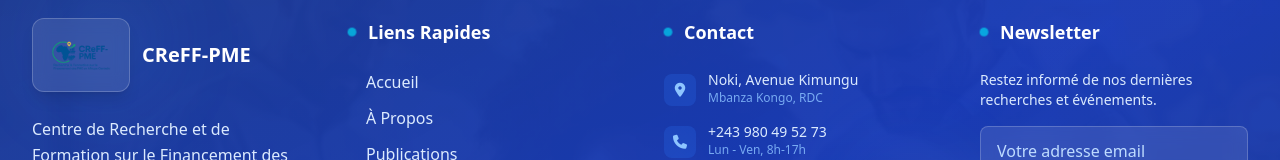
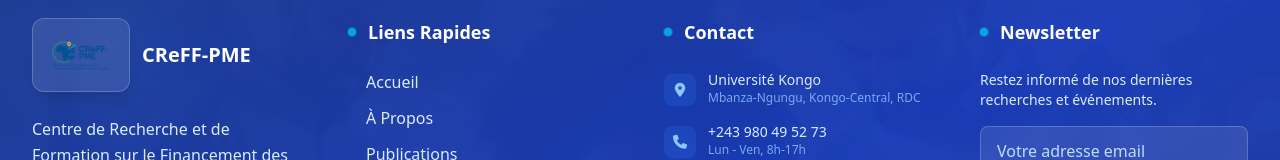
Before and after one commit to EThys/centreDeRecherche, a Vue app: page / in a window 1280 px wide. Shown: the part 6517-6677 px from the top of the page. Built offline with nearby package versions, Linux system fonts and the light colour scheme.

Commit message:
feat: mettre à jour l'adresse du centre
- Changer l'adresse vers 'Université Kongo, Mbanza-Ngungu, Kongo-Central, RDC'
- Mettre à jour dans le footer, la page contact et la section partenaires

```diff
--- a/src/components/footer/FooterComponent.vue
+++ b/src/components/footer/FooterComponent.vue
@@ -199,8 +199,8 @@ const contactInfo = [
   {
     type: 'address',
     icon: 'fas fa-map-marker-alt',
-    value: 'Noki, Avenue Kimungu',
-    label: 'Mbanza Kongo, RDC'
+    value: 'Université Kongo',
+    label: 'Mbanza-Ngungu, Kongo-Central, RDC'
   },
   {
     type: 'phone',
--- a/src/views/ContactView.vue
+++ b/src/views/ContactView.vue
@@ -20,7 +20,7 @@ const form = ref({
 const contactInfo = [
   { icon: EnvelopeIcon, title: 'Email', value: 'creff.pme.uk@gmail.com', link: 'mailto:creff.pme.uk@gmail.com' },
   { icon: PhoneIcon, title: 'Téléphone', value: '+243 980 49 52 73 / +243 850 59 32 11', link: 'tel:+243980495273' },
-  { icon: MapPinIcon, title: 'Adresse', value: 'Noki, Avenue Kimungu, Mbanza Kongo', link: '#' },
+  { icon: MapPinIcon, title: 'Adresse', value: 'Université Kongo, Mbanza-Ngungu, Kongo-Central, RDC', link: '#' },
 ];
 
 const submitForm = () => {
@@ -208,7 +208,7 @@ const submitForm = () => {
                 allowfullscreen
                 loading="lazy"
                 referrerpolicy="no-referrer-when-downgrade"
-                title="Localisation CReFF-PME - Noki, Avenue Kimungu, Mbanza Kongo"
+                title="Localisation CReFF-PME - Université Kongo, Mbanza-Ngungu, Kongo-Central, RDC"
               ></iframe>
             </div>
           </div>
```
